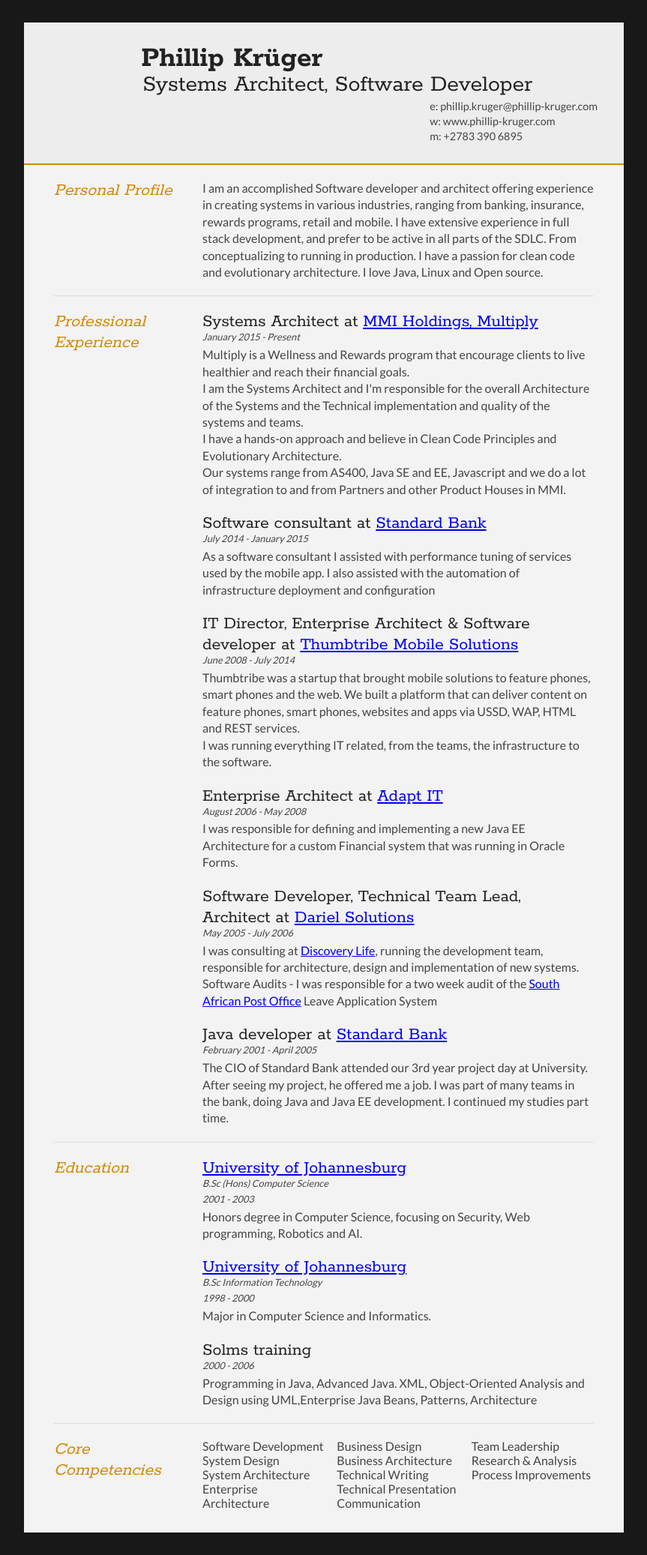
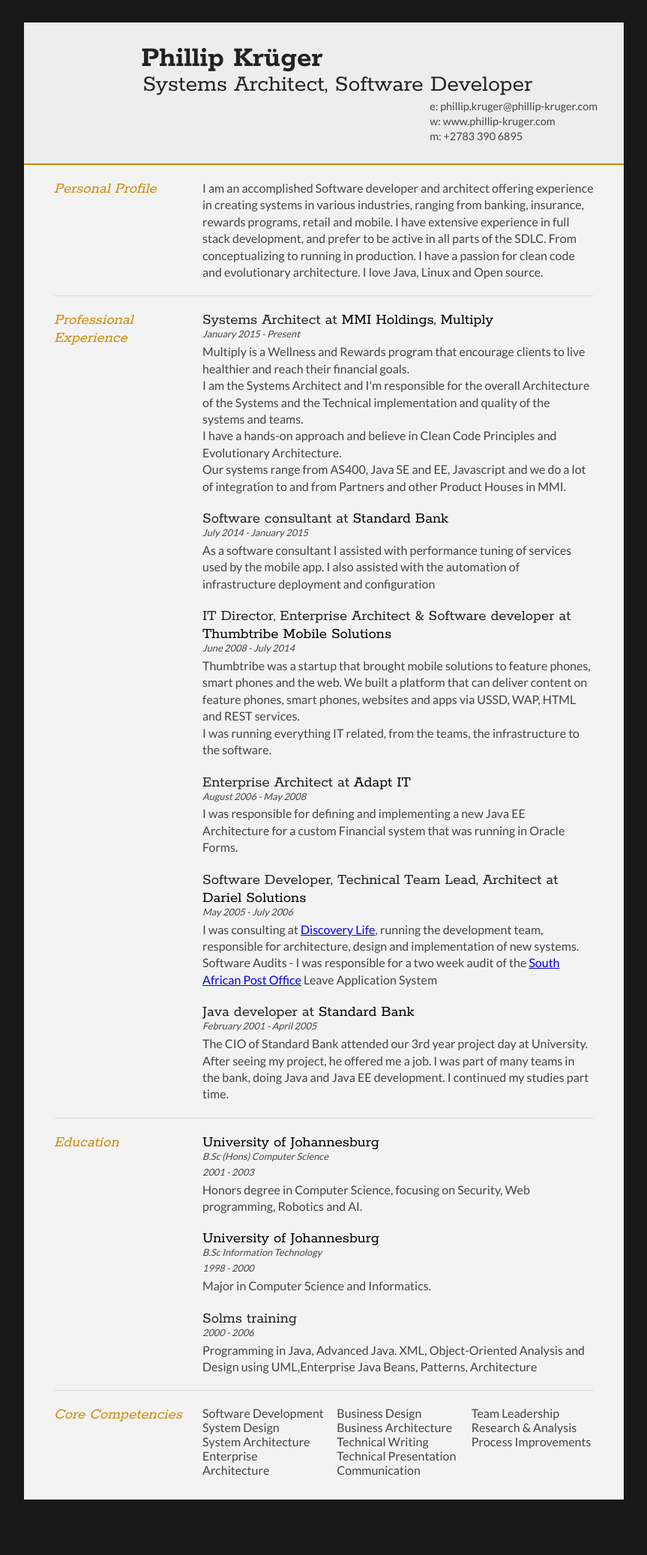
Before and after one commit to phillip-kruger/phillip-kruger.github.io, a Jekyll site: the page cv.html, which Jekyll copies as it is, in a window 1280 px wide. Shown: the whole page at 75% size, without its empty margins (208-1071 px from the left). Built offline with Jekyll 4.4.1, drawn with Linux system fonts in a browser that asks for light colours; after the commit the page ends 2030 px from its top, so only the background shows below that.

Commit message:
css changes

```diff
--- a/css/cv.css
+++ b/css/cv.css
@@ -125,14 +125,38 @@ section:last-child {
 .sectionTitle h1 {
 	font-family: 'Rokkitt', Helvetica, Arial, sans-serif;
 	font-style: italic;
-	font-size: 1.5em;
+	font-size: 1.3em;
 	color: #cf8a05;
 }
 
 .sectionContent h2 {
 	font-family: 'Rokkitt', Helvetica, Arial, sans-serif;
-	font-size: 1.5em;
+	font-size: 1.3em;
 	margin-bottom: -2px;
+
+        a:link {
+            color: black;
+            text-decoration: none;
+        }
+
+        /* visited link */
+        a:visited {
+            color: black;
+            text-decoration: none;
+        }
+
+        /* mouse over link */
+        a:hover {
+            color: grey;
+            text-decoration: underline
+        }
+
+        /* selected link */
+        a:active {
+            color: black;
+            text-decoration: none;
+        }
+
 }
 
 .subDetails {
```
Also changed, not shown: about.md (+1 -1 lines).
